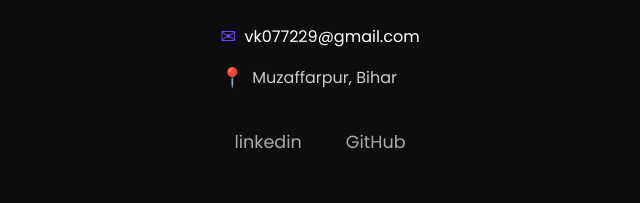
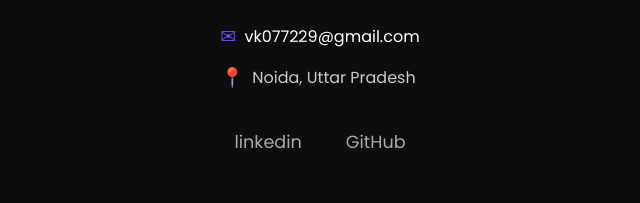
Before and after one commit to vivekkumar78080/vivek-techwriter.github.io, a plain HTML site: page index.html in a window 1280 px wide. Shown: the part 2320-2523 px from the top of the page, 320-960 px from the left. Drawn offline with Linux system fonts and the light colour scheme; a web font is replaced by a local one.

Commit message:
Update index.html

```diff
--- a/index.html
+++ b/index.html
@@ -129,7 +129,7 @@
               <button type="button"><a href="./assits/resume/Vivek_Kumar_Resume.pdf" download="My_Resume" style="color: white; text-decoration: none;">Download Resume</a></button>
               <ul class="contact-info">
                 <li><span aria-hidden="true">&#9993;</span><a href="mailto:yourname@gmail.com" style="color: white; text-decoration: none;">vk077229@gmail.com</a></li>
-                <li><span aria-hidden="true">&#x1F4CD;</span> Muzaffarpur, Bihar</li>
+                <li><span aria-hidden="true">&#x1F4CD;</span> Noida, Uttar Pradesh</li>
               </ul>
               <ul class="social-links">
                 <li><a href="https://www.linkedin.com/in/vivek-kumar-srivastava-bb09581a0/" aria-label="Facebook profile link">linkedin</a></li>
```
